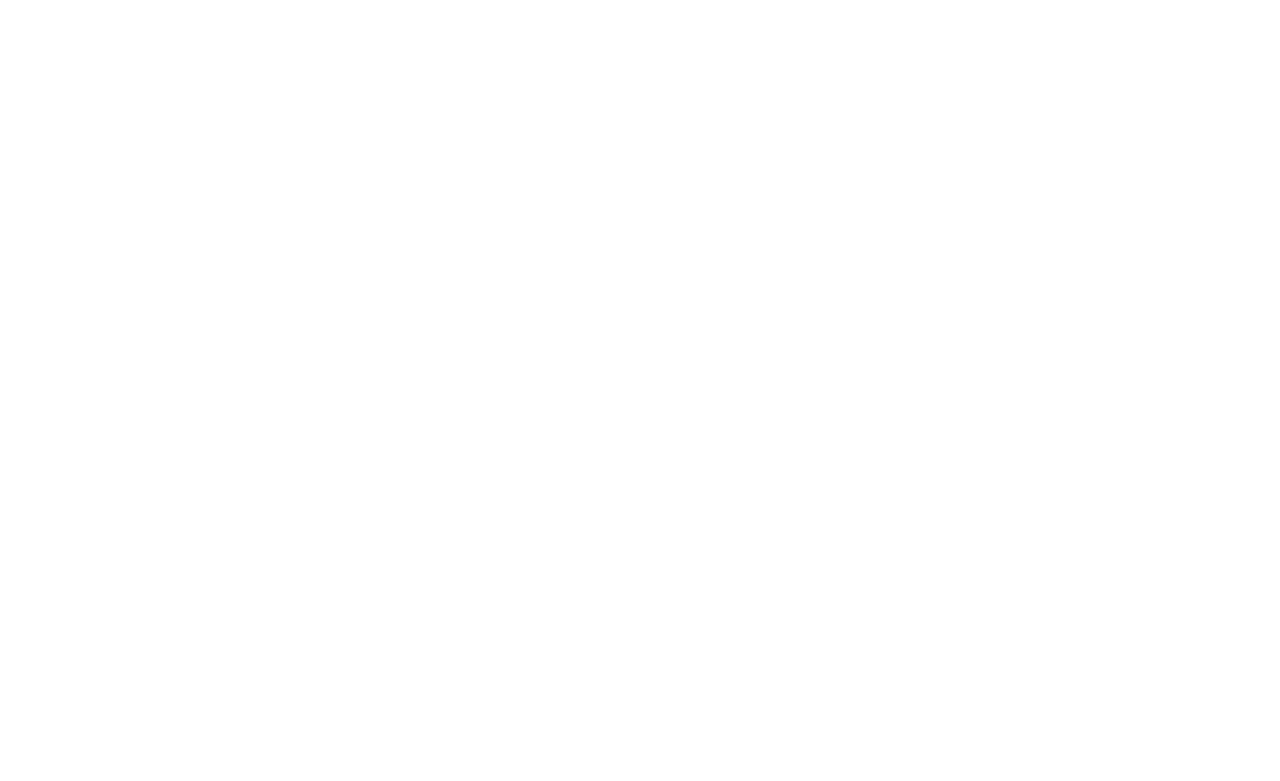
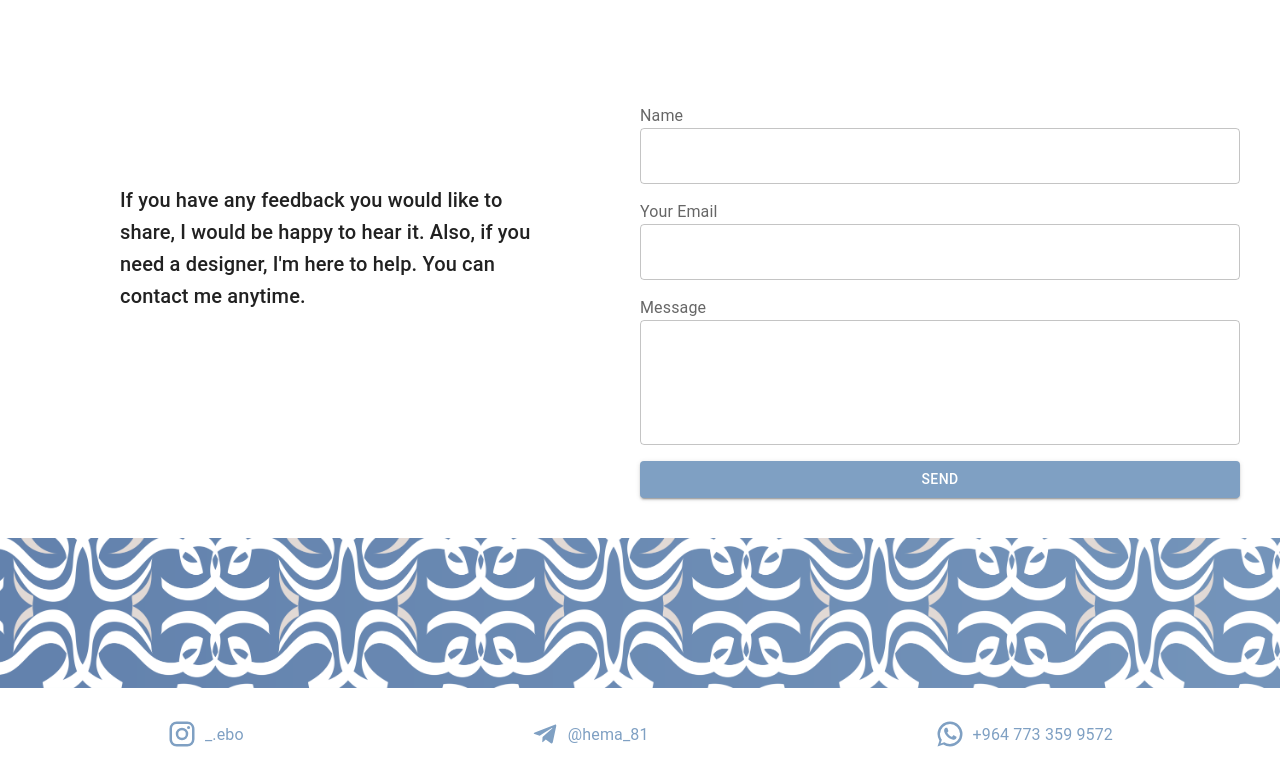
Before and after one commit to l0o0gy/ibrahimportfolio, a React (Create React App) app: page / in a window 1280 px wide. Shown: the part 1808-2589 px from the top of the page. Before the commit the page ends 1912 px from the top, so only its background shows below. Built offline with nearby package versions, Linux system fonts and the light colour scheme.

Commit message:
add contact and footer to homepage

```diff
--- a/src/Page/Homepage.jsx
+++ b/src/Page/Homepage.jsx
@@ -6,6 +6,8 @@ import AboutSection from '../Components/AboutSection';
 import AbilitySection from '../Components/AbilitySection';
 import SkillsSection from '../Components/SkillsSection';
 import ProjectSection from '../Components/ProjectSection';
+import ContactSection from '../Components/ContactSection';
+import Footer from '../Components/Footer';
 
 function Homepage() {
   const { ref: aboutRef, inView: aboutInView } = useInView({
@@ -23,7 +25,12 @@ function Homepage() {
     threshold: 0.2,
   });
 
-  const { ref: projectRef, inView:  projectInView } = useInView({
+  const { ref: projectRef, inView: projectInView } = useInView({
+    triggerOnce: true,
+    threshold: 0.1,
+  });
+
+  const { ref: contactRef, inView: contactInView } = useInView({
     triggerOnce: true,
     threshold: 0.1,
   });
@@ -75,13 +82,24 @@ function Homepage() {
       <Box
         ref={projectRef}
         sx={{
-            transform: projectInView? 'translateY(0)' : 'translateY(-100px)',
+          transform: projectInView ? 'translateY(0)' : 'translateY(-100px)',
           opacity: projectInView ? 1 : 0,
           transition: 'transform 0.8s ease, opacity 0.8s ease',
         }}
       >
         <ProjectSection />
       </Box>
+      <Box
+        ref={contactRef}
+        sx={{
+          transform: contactInView ? 'translateY(0)' : 'translateY(-100px)',
+          opacity: contactInView ? 1 : 0,
+          transition: 'transform 0.8s ease, opacity 0.8s ease',
+        }}
+      >
+        <ContactSection />
+      </Box>
+      <Footer />
     </div>
   );
 }
```
Lines whose indentation alone changed are shown as unchanged.
